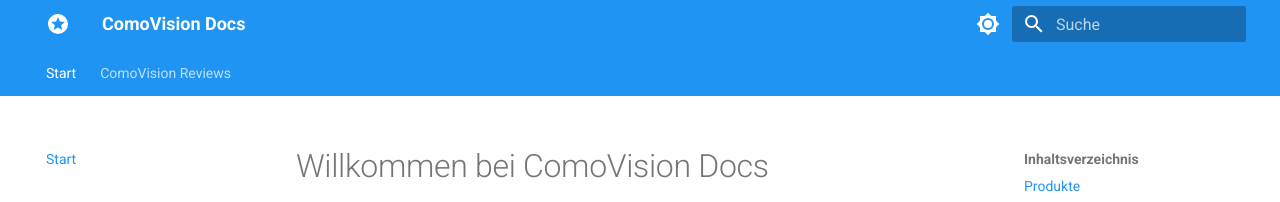
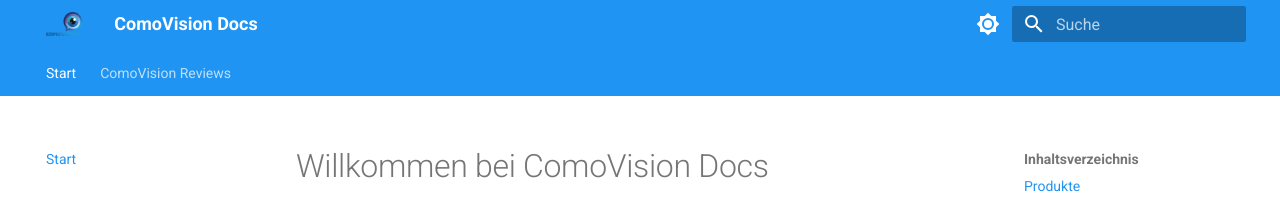
Before and after one commit to comovision/comovision-docs, an MkDocs documentation site: the page built from docs/index.md, in a window 1280 px wide. Shown: the top 202 px of the page. Built offline with MkDocs 1.6.1 and Material for MkDocs 9.7.7, drawn with Linux system fonts in a browser that asks for light colours.

Commit message:
Add ComoVision logo
Co-Authored-By: Claude Sonnet 4.6 <noreply@anthropic.com>

```diff
--- a/mkdocs.yml
+++ b/mkdocs.yml
@@ -27,8 +27,8 @@ theme:
     - search.suggest
     - search.highlight
     - content.code.copy
-  icon:
-    logo: material/star-circle
+  logo: assets/logo.png
+  favicon: assets/logo.png
 
 extra:
   social:
```
Also changed, not shown: docs/assets/logo.png (added).
